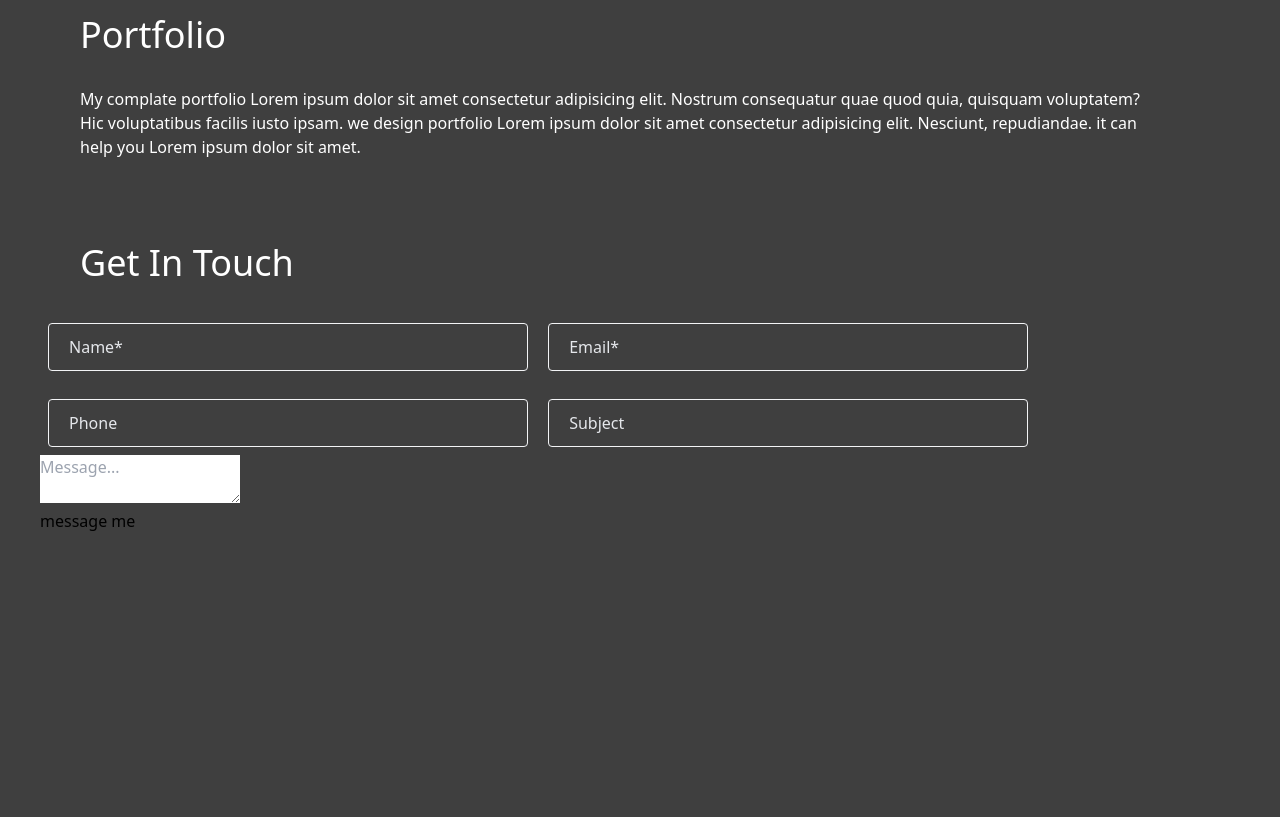
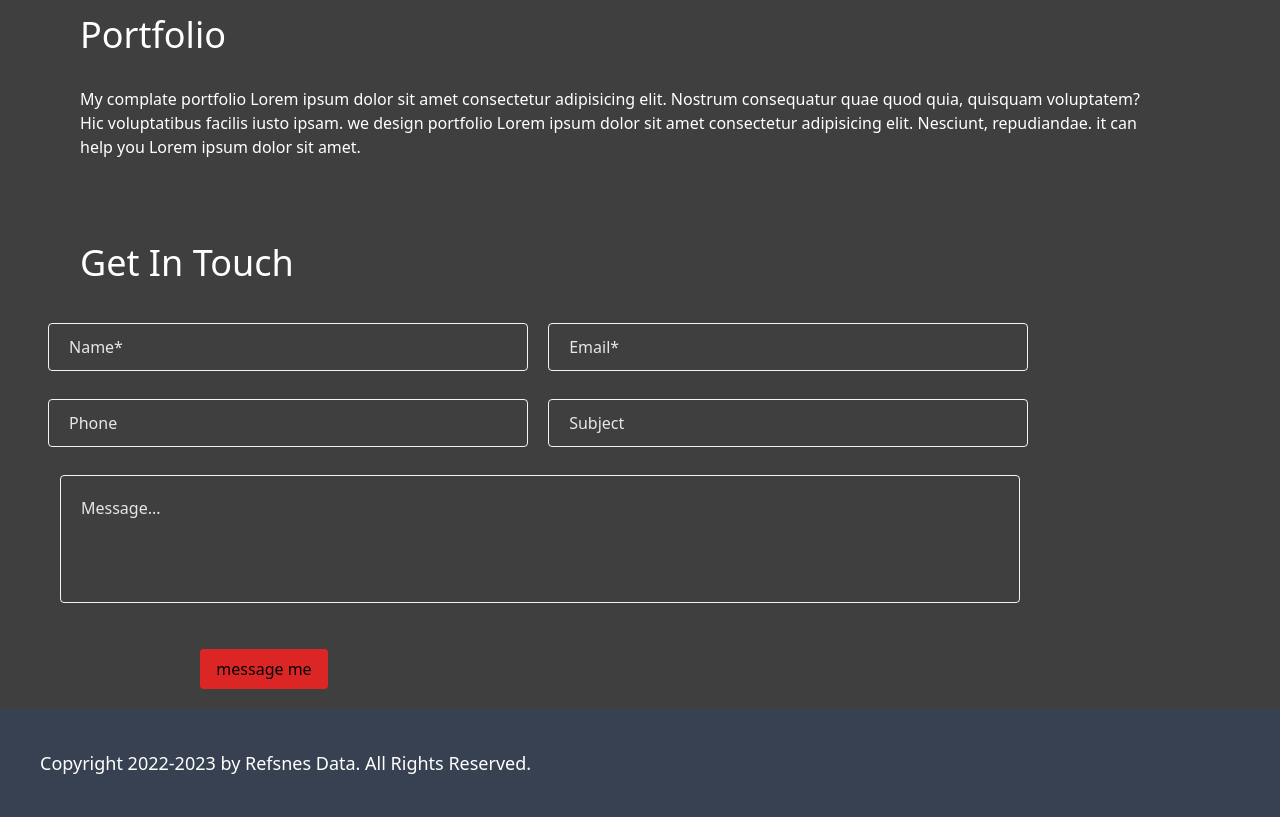
Before and after one commit to Hussainzada2022/navbar-with-tailwind, a website: page src/index.html in a window 1280 px wide. Shown: the part 2682-3499 px from the top of the page. Before the commit the page ends 3235 px from the top, so only its background shows below. Drawn offline with nearby package versions, Linux system fonts and the light colour scheme; files that its build step writes are made by us from their sources.

Commit message:
Create Footer

```diff
--- a/src/index.html
+++ b/src/index.html
@@ -128,6 +128,9 @@
     </form>
   </div>
  </section>
+ <footer class="footer">
+  Copyright 2022-2023 by Refsnes Data. All Rights Reserved.
+ </footer>
   <script src="./all.min.js"></script><!---It is font awsome-->
   <script src="./script.js"></script><!---It is my script code-->
 </body>
--- a/src/input.css
+++ b/src/input.css
@@ -113,4 +113,13 @@
     .form-group{
         @apply w-[40%] mt-5 m-2 h-12 p-5 placeholder:text-gray-200 outline-none bg-transparent border-gray-100 border-[1px] rounded
     }
+    .footer{
+        @apply w-full h-auto bg-gray-700 align-middle p-10  text-white text-lg
+    }
+    .text-msg{
+        @apply w-[80%] p-5 h-32 mt-5 ml-5 placeholder:text-gray-200 resize-none outline-none bg-transparent border-gray-100 border-[1px] rounded
+    }
+    .form-btn{
+        @apply inline-block w-32 h-10 bg-red-600 rounded mt-10 mx-40
+    }
 }
```
